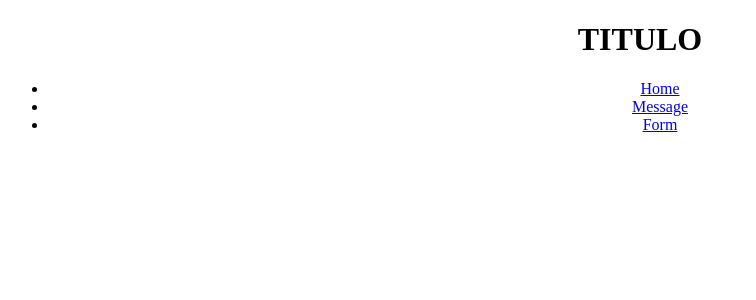
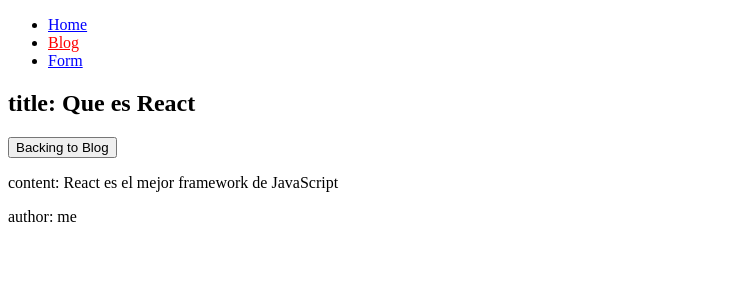
Before and after one commit to DontStopPrograming/todofb, a React (Create React App) app in the folder client/: page /blog/que-es-react in a window 1280 px wide. Shown: the top 300 px of the page, without its empty margins (0-756 px from the left). Built offline with nearby package versions, Linux system fonts and the light colour scheme.

Commit message:
modified components

```diff
--- a/client/src/App.js
+++ b/client/src/App.js
@@ -1,31 +1,23 @@
 /* eslint-disable no-sequences */
 import './App.css';
 import Form from './Form';
-import Mensaje from './Mensaje';
+import {Blog} from './Blog';
 import Home from './Home';
-import { Link, Routes, Route} from 'react-router-dom'
+import Menu from './Menu'
+import { BlogPost } from './BlogPost';
+import {Link, Routes, Route} from 'react-router-dom'
 
 function App() {
 
   return (
     <>
-      <div className = 'App'>
-        <header>
-          <h1> TITULO</h1>
-          <nav>
-            <ul>
-              <li> <Link to = '/'> Home</Link></li>
-              <li> <Link to = '/mensaje'> Message</Link></li>
-              <li> <Link to = '/form'> Form</Link> </li>
-            </ul>
-          </nav>
-        </header>
-      </div>
-
+     <Menu />
      <Routes>
             <Route path = '/' element = {<Home />}></Route>
-            <Route path = '/mensaje' element = {<Mensaje />}></Route>
+            <Route path = '/blog' element = {<Blog />}></Route>
+            <Route path = 'blog/:slug' element = {<BlogPost />}></Route>
             <Route path = '/form' element = {<Form />}></Route>
+            <Route path = '*' element = {<p> Not found</p>}></Route>
      </Routes>
     </>
   );
--- /dev/null
+++ b/client/src/Blog.jsx
@@ -0,0 +1,29 @@
+import {Link} from 'react-router-dom'
+import {blogdata} from './BlogData'
+
+function Blog() {
+
+    return (
+    <>
+        <h2> Blog Page </h2>
+        <ul>
+            {blogdata.map(post => (
+                <BlogLink key = {post.slug} post = {post} />
+            ))}
+        </ul>
+    </>
+)
+}
+
+function BlogLink ({post}) {
+    return (
+        <>
+        <li>
+            <Link to = {`/blog/${post.slug}`}> {post.title} </Link>
+        </li>
+        </>
+    )
+}
+
+
+export {Blog}
--- /dev/null
+++ b/client/src/BlogData.jsx
@@ -0,0 +1,23 @@
+const blogdata = []
+    blogdata.push({
+        title: 'Que es React',
+        slug: 'que-es-react',
+        content: 'React es el mejor framework de JavaScript',
+        author: 'me',
+    })
+
+    blogdata.push({
+        title: 'Que es Vite',
+        slug: 'que-es-vite',
+        content: 'Vite es el mejor manejador de paquetes o webpack',
+        author: 'dya',
+    })
+
+    blogdata.push({
+        title: 'Que es Visual Code',
+        slug: 'que-es-visual-code',
+        content: 'Visual Code es el mejor editor de codigo actualmente',
+        author: 'f',
+    })
+
+    export {blogdata}
--- /dev/null
+++ b/client/src/BlogPost.jsx
@@ -0,0 +1,23 @@
+import {Link, useNavigate, useParams} from 'react-router-dom'
+import {blogdata} from './BlogData'
+
+function BlogPost() {
+    const navigate = useNavigate()
+    const {slug} = useParams()
+    const blogpost = blogdata.find(post => post.slug === slug)
+
+    const returnToBlog = () => {
+        navigate('/blog')
+    }
+
+    return (
+        <>
+            <h2>title: {blogpost.title}</h2>
+            <button onClick = {returnToBlog}> Backing to Blog</button>
+            <p>content: {blogpost.content}</p>
+            <p>author: {blogpost.author}</p >
+        </>
+    )
+}
+
+export {BlogPost}
--- a/client/src/Mensaje.jsx
+++ /dev/null
@@ -1,11 +0,0 @@
-
-function Mensaje() {
-
-
-    return (
-    <>
-        <h2> ESTO ES MENSAJE</h2>
-    </>
-)
-}
-export default Mensaje
--- /dev/null
+++ b/client/src/Menu.jsx
@@ -0,0 +1,41 @@
+import { NavLink} from 'react-router-dom'
+
+function Menu() {
+
+    return (
+        <>
+            <nav>
+                <ul>
+                    {routes.map(route => (
+                        <li key = {route.to}>
+                            <NavLink
+                                style = {({isActive}) => ({
+                                color: isActive ? 'red' : 'blue',
+                                })}
+                                to = {route.to}
+                            >
+                                {route.text}
+                            </NavLink>
+                        </li>
+                    ))}
+                </ul>
+            </nav>
+        </>
+    )
+}
+
+const routes = []
+    routes.push({
+        to: '/',
+        text: 'Home',
+    })
+    routes.push({
+        to: '/blog',
+        text: 'Blog',
+    })
+    routes.push({
+        to: '/form',
+        text: 'Form',
+    })
+
+export default Menu
```
